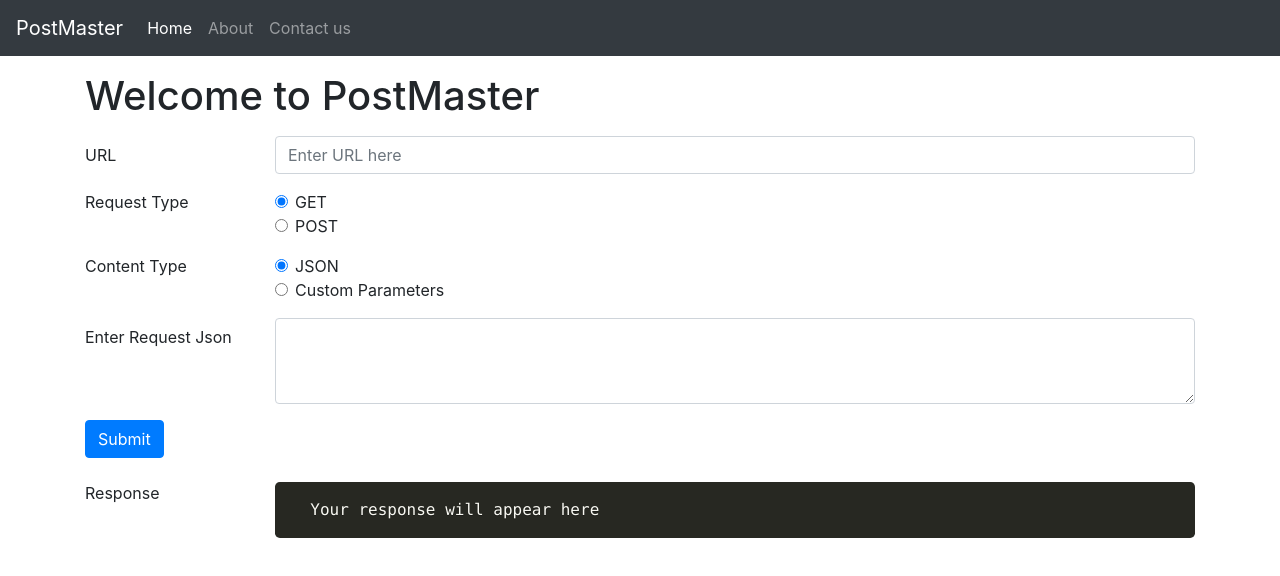
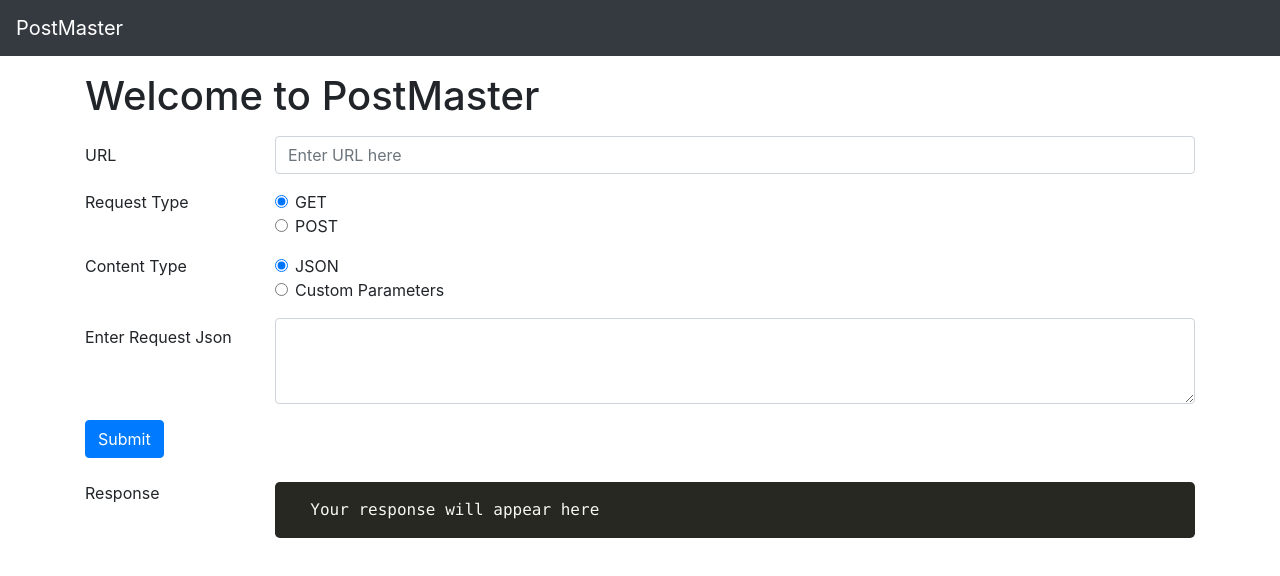
Before and after one commit to AmanAswal/postmaster, a plain HTML site: page index.html in a window 1280 px wide. Drawn offline with nearby package versions, Linux system fonts and the light colour scheme.

Commit message:
Update index.html

```diff
--- a/index.html
+++ b/index.html
@@ -27,7 +27,7 @@
             aria-controls="navbarText" aria-expanded="false" aria-label="Toggle navigation">
             <span class="navbar-toggler-icon"></span>
         </button>
-        <div class="collapse navbar-collapse" id="navbarText">
+<!--         <div class="collapse navbar-collapse" id="navbarText">
             <ul class="navbar-nav mr-auto">
                 <li class="nav-item active">
                     <a class="nav-link" href="#">Home <span class="sr-only">(current)</span></a>
@@ -40,7 +40,7 @@
                 </li>
             </ul>
 
-        </div>
+        </div> -->
     </nav>
 
     <div class="container">
```
